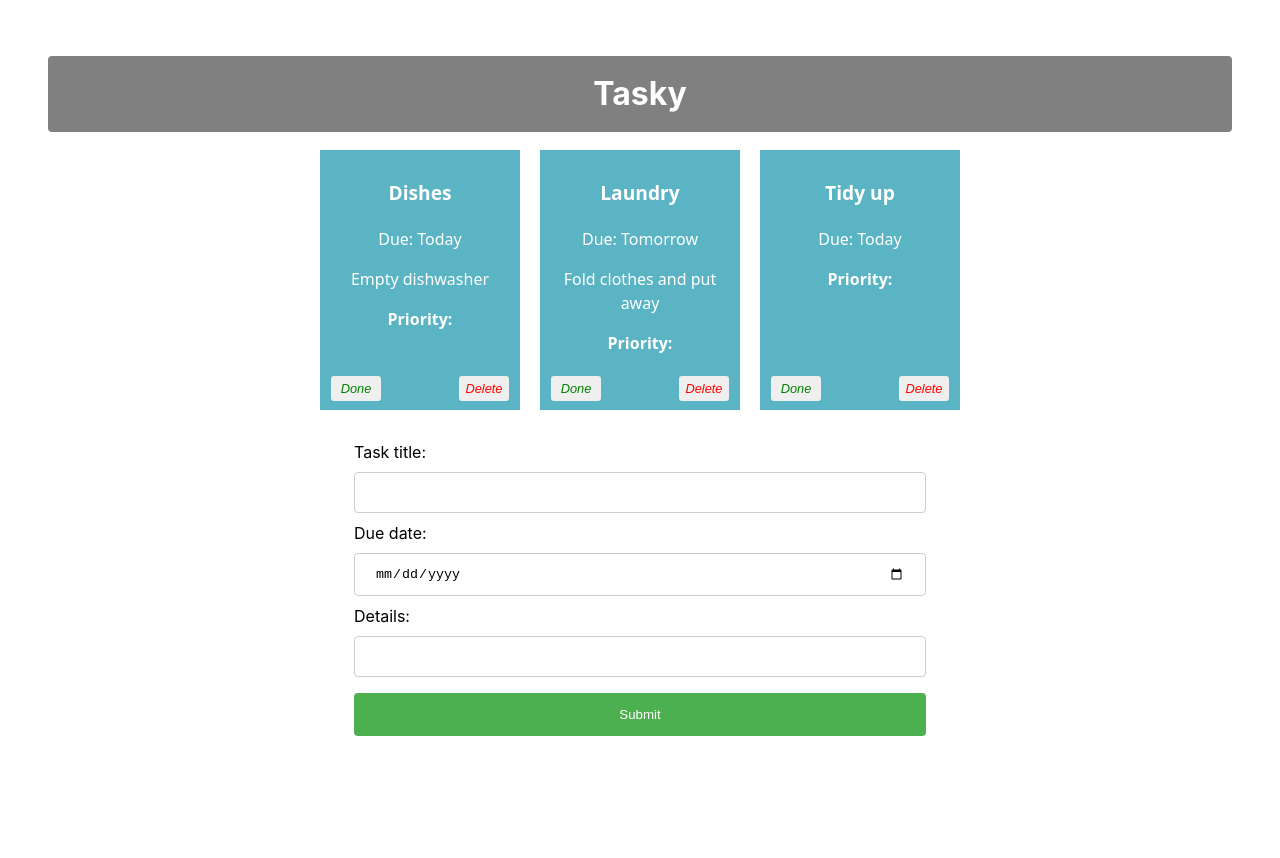
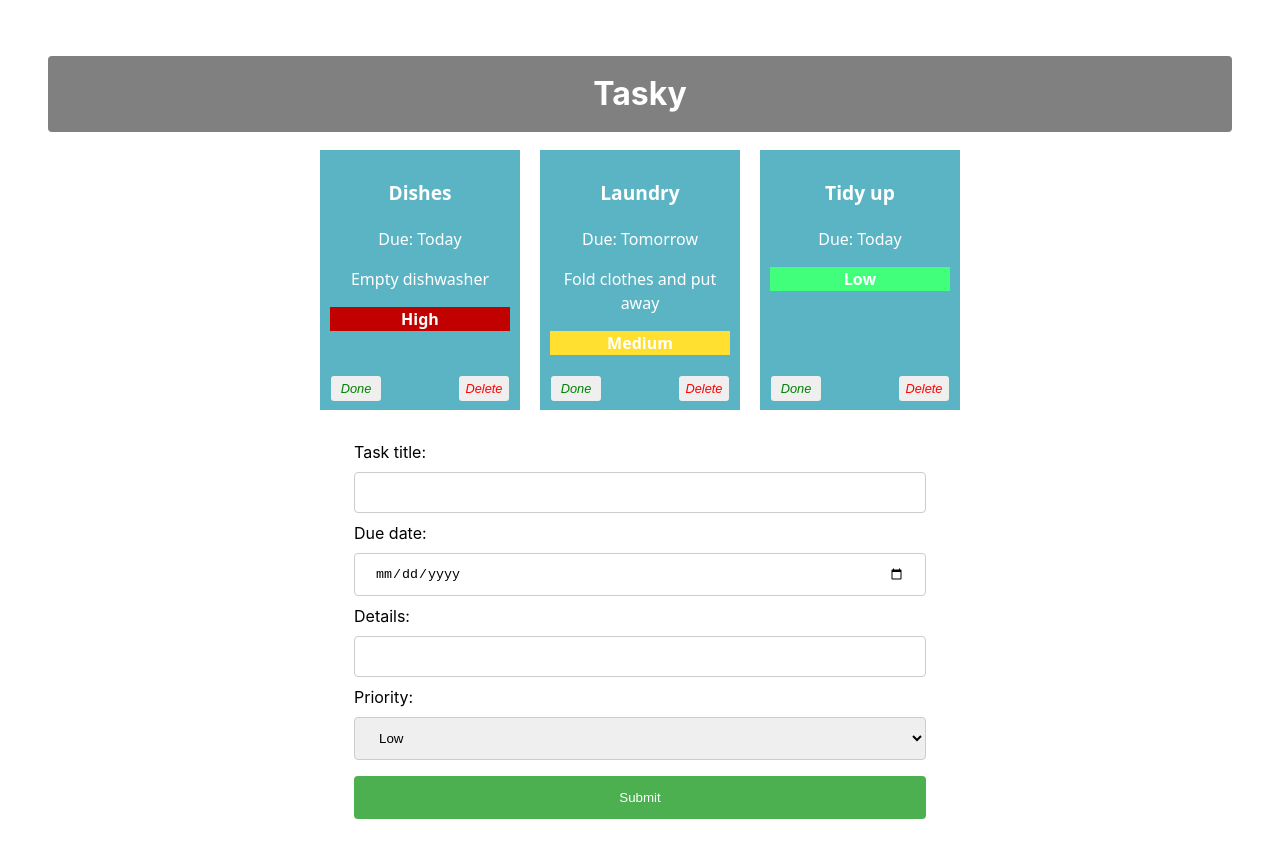
Before and after one commit to bugintheruins/react-basics-labs, a React (Vite) app in the folder tasky/: page / in a window 1280 px wide. Shown: the top 858 px of the page. Before the commit the page ends 812 px from the top, so only its background shows below. Built offline with nearby package versions, Linux system fonts and the light colour scheme.

Commit message:
Tasky Lab 2b - Exercises done

```diff
--- a/tasky/src/App.css
+++ b/tasky/src/App.css
@@ -74,6 +74,15 @@
   border-radius: 4px;
   box-sizing: border-box;
 }
+select{
+  width: 100%;
+  padding: 12px 20px;
+  margin: 8px 0;
+  display: inline-block;
+  border: 1px solid #ccc;
+  border-radius: 4px;
+  box-sizing: border-box;
+}
 
 input[type=submit] {
   width: 100%;
--- a/tasky/src/App.jsx
+++ b/tasky/src/App.jsx
@@ -21,7 +21,8 @@
     const [ formState, setFormState ] = useState({
     title: "",
     description: "",
-    deadline: ""
+    deadline: "",
+    priority: ""
   });
 
 
@@ -50,6 +51,9 @@
           break;
       case "deadline":
           form.deadline = event.target.value;
+          break;
+      case "priority":
+          form.priority = event.target.value;
           break;
       default:
           form = formState;
@@ -82,6 +86,7 @@
           description={task.description}
           deadline={task.deadline}
           key={task.id}
+          priority={task.priority}
           done={task.done}
           markDone={() => doneHandler(index)}
           deleteTask = {() => deleteHandler(index)}
--- a/tasky/src/components/Task.jsx
+++ b/tasky/src/components/Task.jsx
@@ -6,7 +6,7 @@
  <p className="title">{props.title}</p>
  <p>Due: {props.deadline}</p>
  <p>{props.description}</p>
- <p style={{ fontWeight: 'bold' }}>Priority: {props.priority}</p>
+ <p style={{ fontWeight: 'bold' ,backgroundColor: props.priority === 'High' ? '#c10000' : props.priority === 'Medium' ? '#ffe030' : '#42ff7b'}}> {props.priority}</p>
  <button onClick={props.markDone} className='doneButton'>Done</button>
 <button className='deleteButton' onClick={props.deleteTask}>Delete</button>
 
--- a/tasky/src/components/form.jsx
+++ b/tasky/src/components/form.jsx
@@ -18,7 +18,17 @@
         Details:
         <input type="text" name="description" onChange={(event) => props.change(event)} />
     </label>
-<input type="submit" value="Submit" />
+    <br />
+    <label>
+        Priority:
+        <select name="priority" onChange={(event) => props.change(event)}>
+          <option value="Low">Low</option>
+          <option value="Medium">Medium</option>
+          <option value="High">High</option>
+        </select>
+    </label>
+    <br />
+    <input type="submit" value="Submit" />
         </form>
     </div>
   )
```
